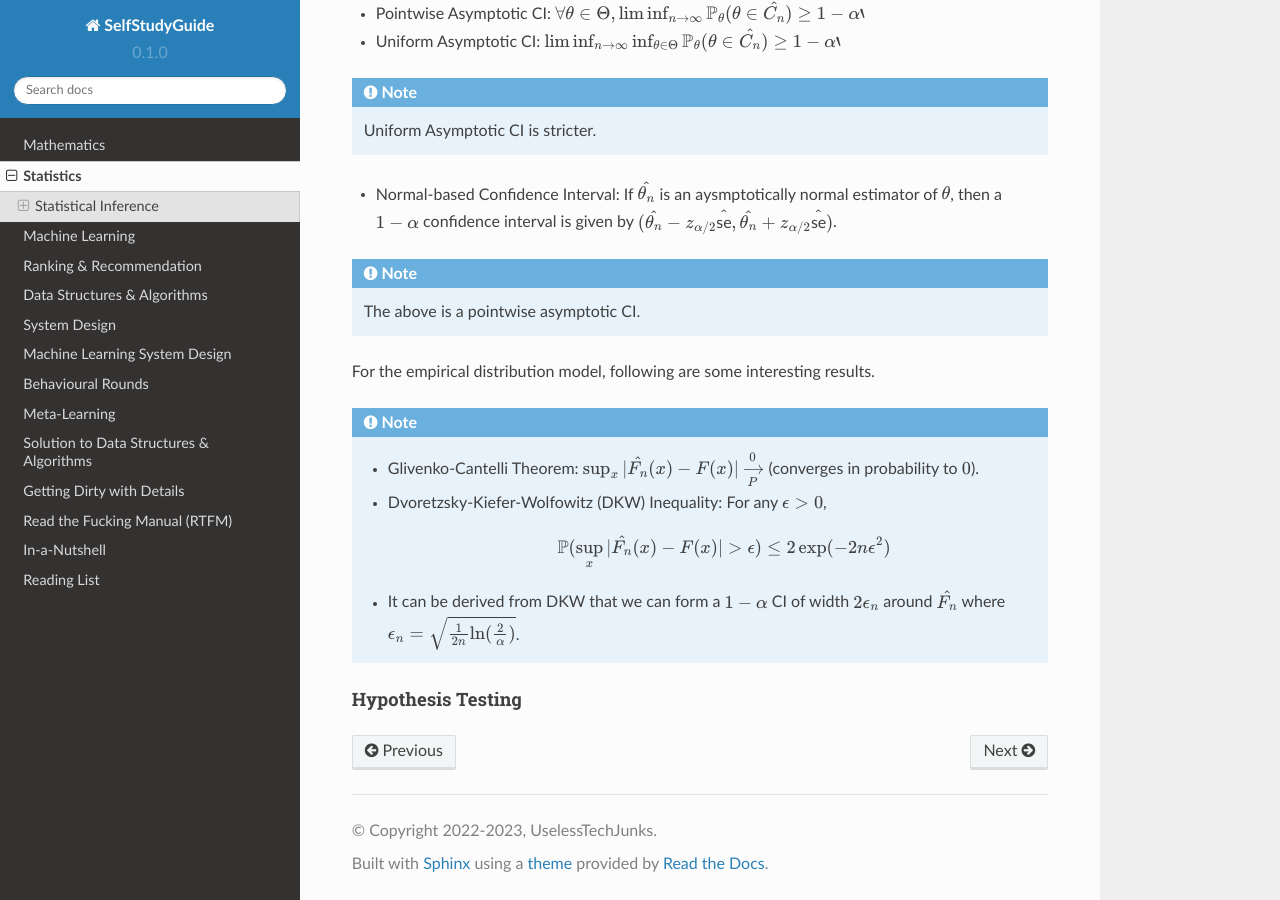
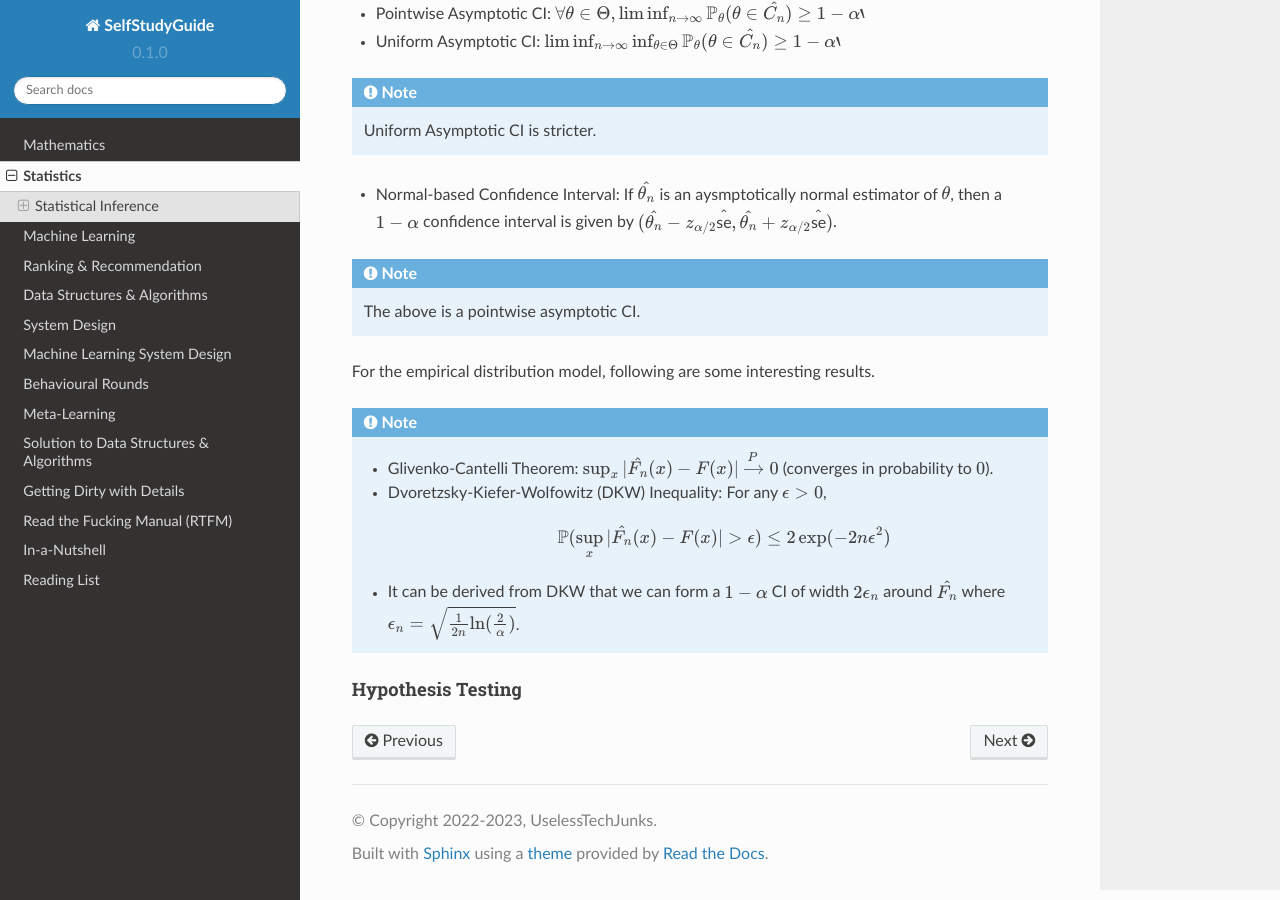
Before and after one commit to uselesstechjunks/leetcode, a Sphinx documentation site: the page built from docs/source/stat.rst, in a window 1280 px wide and 900 px high, scrolled down 4166 px. Built offline with Sphinx 7.4.7 and the Read the Docs theme 2.0.0, drawn with Linux system fonts in a browser that asks for light colours.

```diff
--- a/docs/source/stat.rst
+++ b/docs/source/stat.rst
@@ -148,7 +148,7 @@ Confidence Set Estimation
 For the empirical distribution model, following are some interesting results.
 
 .. note::
-    * Glivenko-Cantelli Theorem: :math:`\sup_{x}|\hat{F_n}(x)-F(x)|\xrightarrow[P] 0` (converges in probability to :math:`0`).
+    * Glivenko-Cantelli Theorem: :math:`\sup_{x}|\hat{F_n}(x)-F(x)|\xrightarrow[]{P} 0` (converges in probability to :math:`0`).
     * Dvoretzsky-Kiefer-Wolfowitz (DKW) Inequality: For any :math:`\epsilon>0`,
 
         .. math::
```
